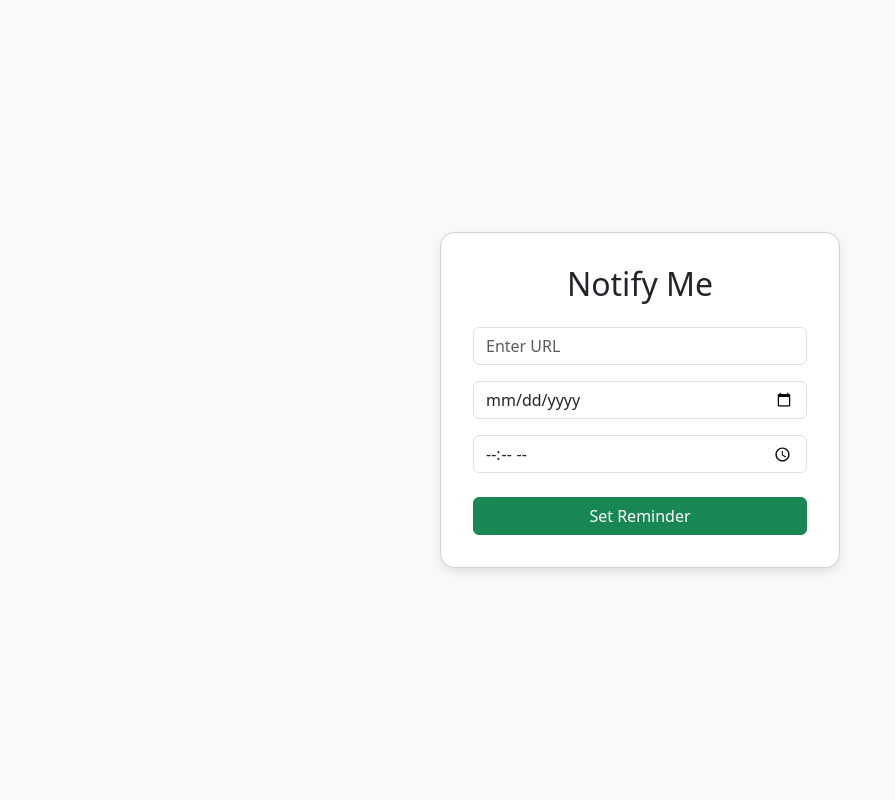
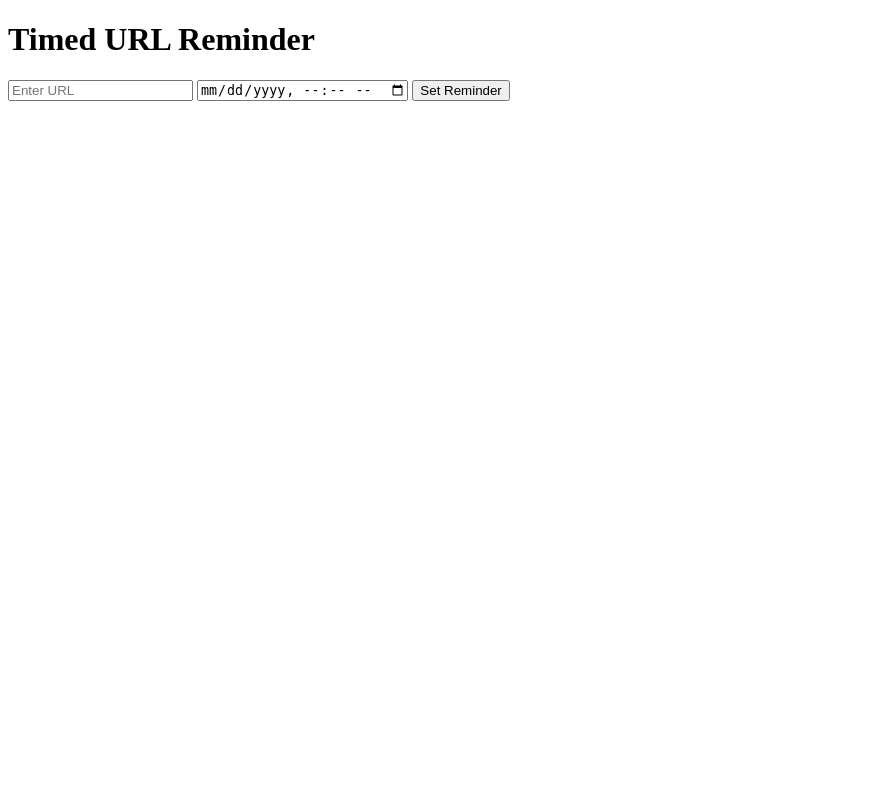
Before and after one commit to SN-BalaVigneshwaran/Notification-Remainder, a Flask app: page / in a window 1280 px wide. Shown: the whole page, without its empty margins (0-895 px from the left). Run offline with Flask 3, Linux system fonts and the light colour scheme.

Commit message:
Update index.html

```diff
--- a/timed_url_reminder/templates/index.html
+++ b/timed_url_reminder/templates/index.html
@@ -2,45 +2,18 @@
 <html lang="en">
 <head>
     <meta charset="UTF-8">
-    <title>Notify Me</title>
-    <link href="https://cdn.jsdelivr.net/npm/bootstrap@5.3.0/dist/css/bootstrap.min.css" rel="stylesheet">
-    <style>
-        body {
-            display: flex;
-            height: 100vh;
-            align-items: center;
-            justify-content: center;
-            background-color: #f8f9fa;
-        }
-
-        .card {
-            padding: 2rem;
-            border-radius: 15px;
-            box-shadow: 0 4px 10px rgba(0,0,0,0.1);
-            width: 100%;
-            max-width: 400px;
-            text-align: center;
-        }
-
-        input {
-            margin-bottom: 1rem;
-        }
-    </style>
+    <meta name="viewport" content="width=device-width, initial-scale=1.0">
+    <title>Timed URL Reminder</title>
+    <link rel="stylesheet" href="{{ url_for('static', filename='style.css') }}">
 </head>
 <body>
-    <div class="card">
-        <h2 class="mb-4">Notify Me</h2>
-        <form id="reminderForm">
-            <input type="url" id="url" class="form-control" placeholder="Enter URL" required>
-
-            <input type="date" id="date" class="form-control" required>
-
-            <input type="time" id="time" class="form-control" required>
-
-            <button type="submit" class="btn btn-success w-100 mt-2">Set Reminder</button>
-        </form>
+    <div class="container">
+        <h1>Timed URL Reminder</h1>
+        <input type="text" id="urlInput" placeholder="Enter URL">
+        <input type="datetime-local" id="timeInput">
+        <button onclick="scheduleReminder()">Set Reminder</button>
+        <p id="status"></p>
     </div>
-
-    <script src="/static/script.js"></script>
+    <script src="{{ url_for('static', filename='script.js') }}"></script>
 </body>
 </html>
```
